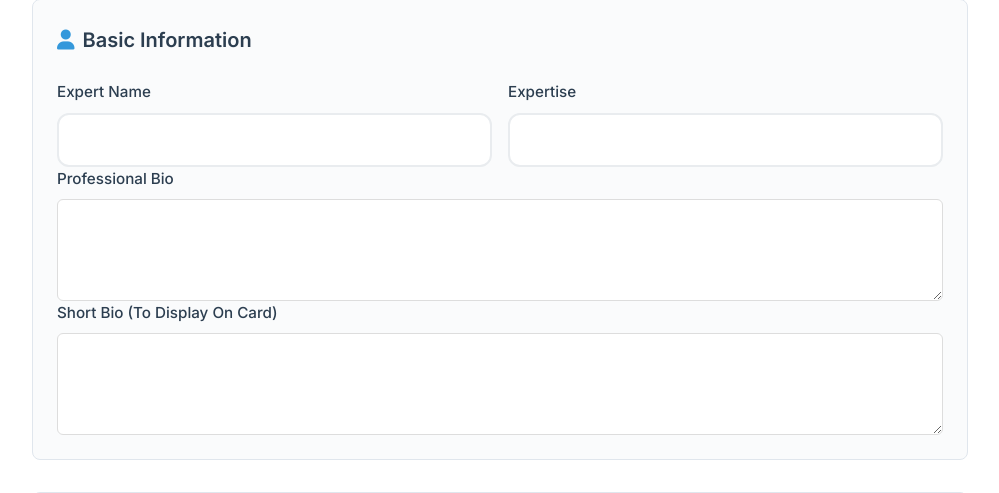
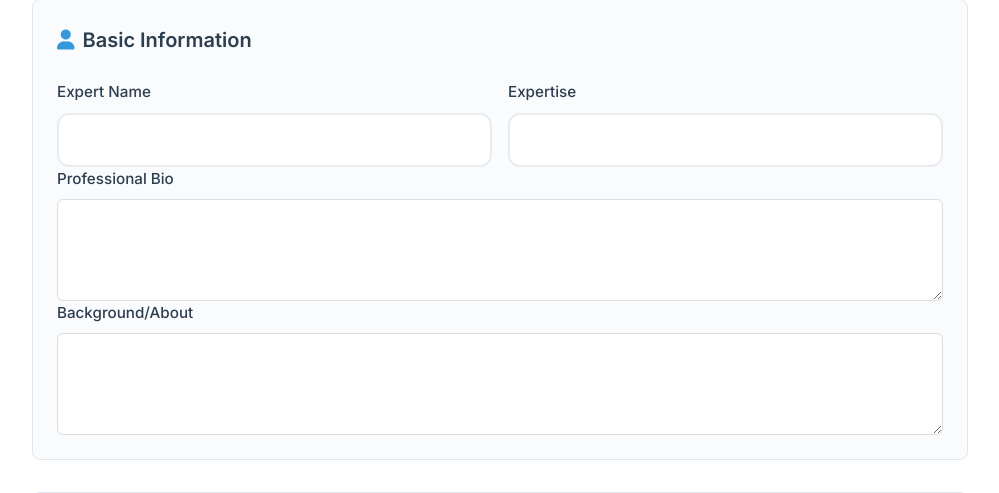
Before and after one commit to Vishwash-chauhan/vp-website, a Flask app: template app/templates/expert_form.html in a window 1280 px wide. Shown: the part 231-724 px from the top of the page, without its empty margins (140-1139 px from the left). Run offline with Flask 2, Linux system fonts and the light colour scheme; the template is opened without the code that fills it: values that come from a table or form of the project are taken from there, others are empty; some libraries are stand-ins or nearby versions.

Commit message:
minor ui changes

```diff
--- a/app/templates/expert_form.html
+++ b/app/templates/expert_form.html
@@ -88,8 +88,9 @@
                                     </div>
                                 {% endif %}
                             </div>
-                              <div class="form-group">
-                                <label for="about" class="form-label">Short Bio (To Display On Card)</label>
+
+                            <div class="form-group">
+                                {{ form.about.label(class="form-label") }}
                                 {{ form.about(class="form-control textarea" + (" is-invalid" if form.about.errors else ""), rows="4") }}
                                 {% if form.about.errors %}
                                     <div class="invalid-feedback">
```
